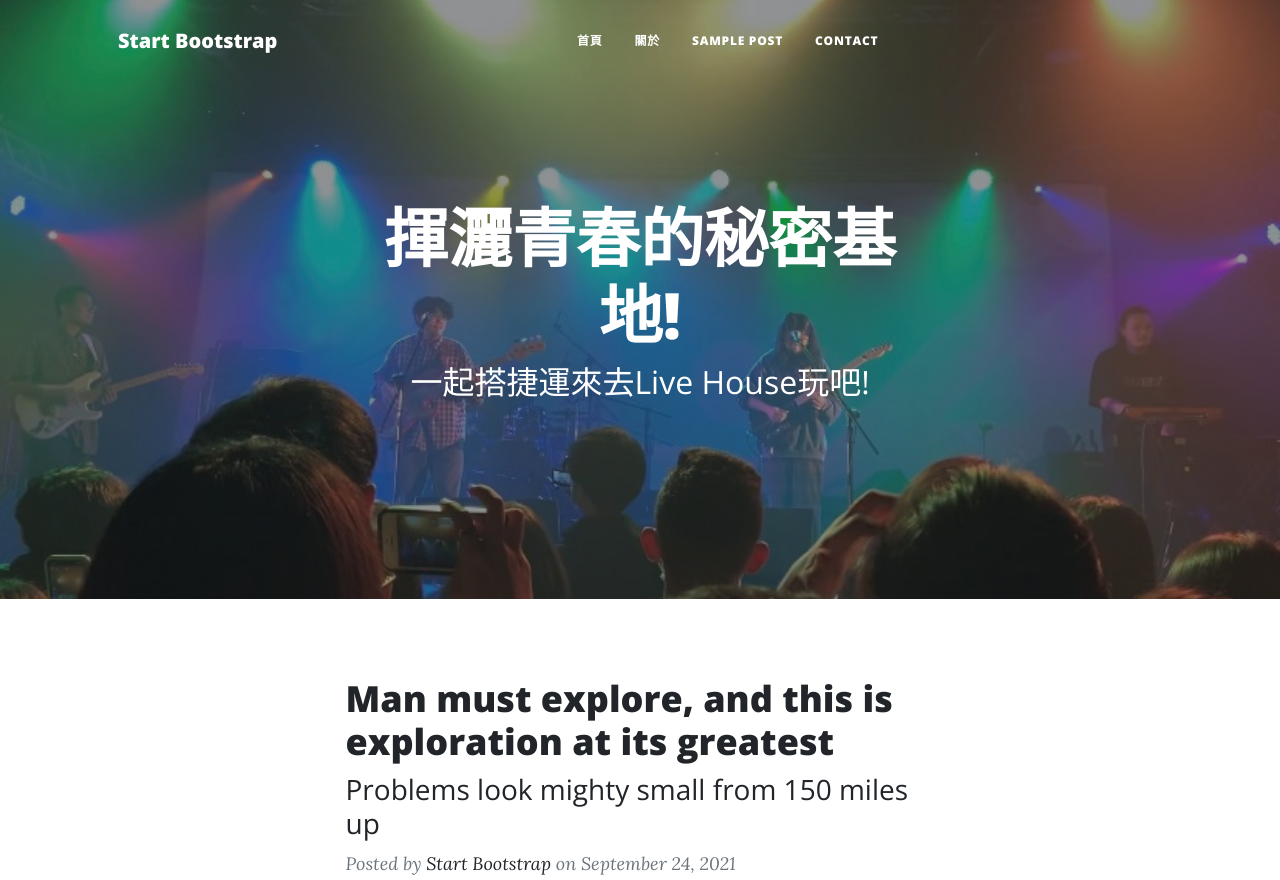
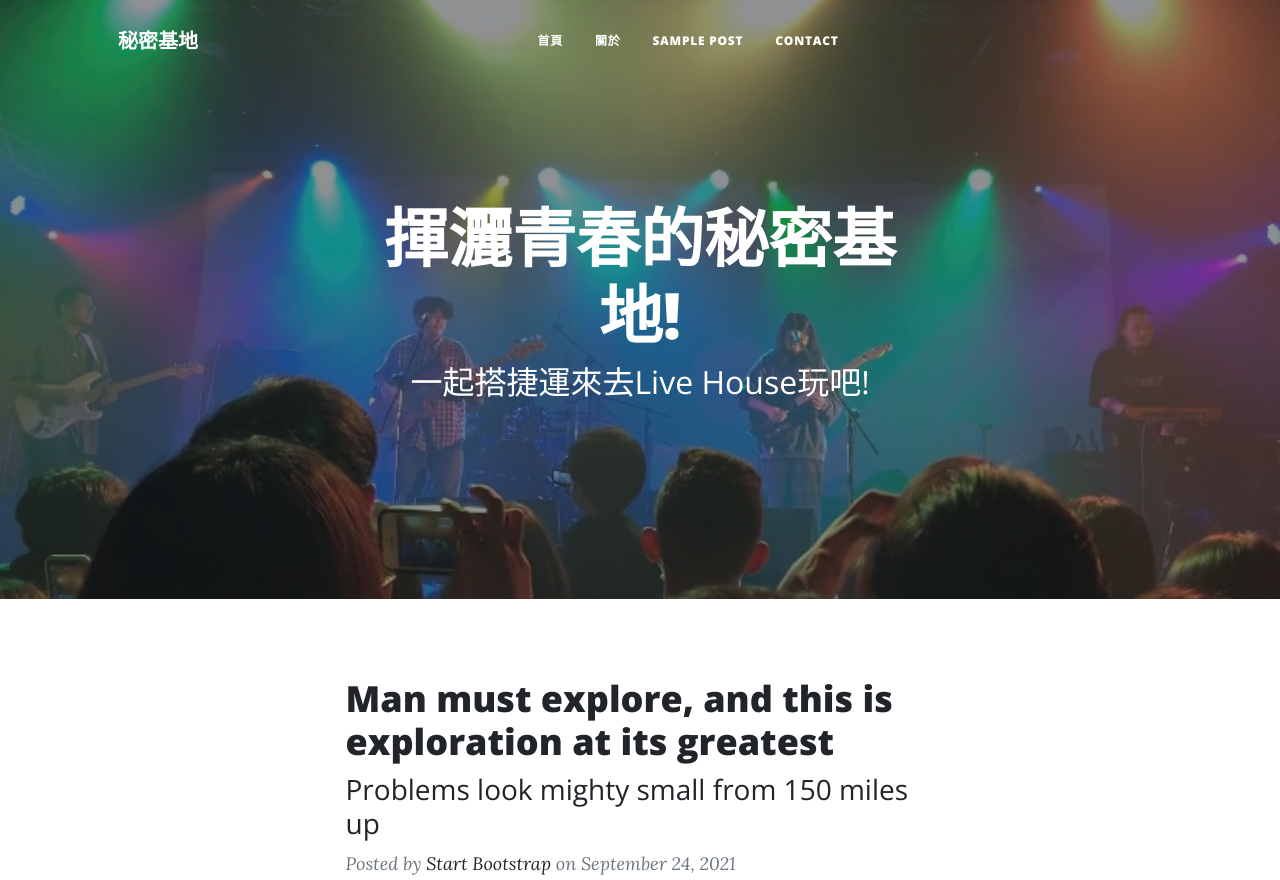
Before and after one commit to qwer194194194/FN, a plain HTML site: page index.html in a window 1280 px wide. Shown: the top 880 px of the page. Drawn offline with nearby package versions, Linux system fonts and the light colour scheme.

Commit message:
Update index.html

```diff
--- a/index.html
+++ b/index.html
@@ -5,7 +5,7 @@
         <meta name="viewport" content="width=device-width, initial-scale=1, shrink-to-fit=no" />
         <meta name="description" content="" />
         <meta name="author" content="" />
-        <title>揮灑青春的秘密基地!一起搭捷運來去Live House玩吧!</title>
+        <title>揮灑青春的秘密基地！一起搭捷運來去Live House玩吧！</title>
         <link rel="icon" type="image/x-icon" href="assets/favicon.ico" />
         <!-- Font Awesome icons (free version)-->
         <script src="https://use.fontawesome.com/releases/v5.15.3/js/all.js" crossorigin="anonymous"></script>
@@ -19,7 +19,7 @@
         <!-- Navigation-->
         <nav class="navbar navbar-expand-lg navbar-light" id="mainNav">
             <div class="container px-4 px-lg-5">
-                <a class="navbar-brand" href="index.html">Start Bootstrap</a>
+                <a class="navbar-brand" href="index.html">秘密基地</a>
                 <button class="navbar-toggler" type="button" data-bs-toggle="collapse" data-bs-target="#navbarResponsive" aria-controls="navbarResponsive" aria-expanded="false" aria-label="Toggle navigation">
                     Menu
                     <i class="fas fa-bars"></i>
```
